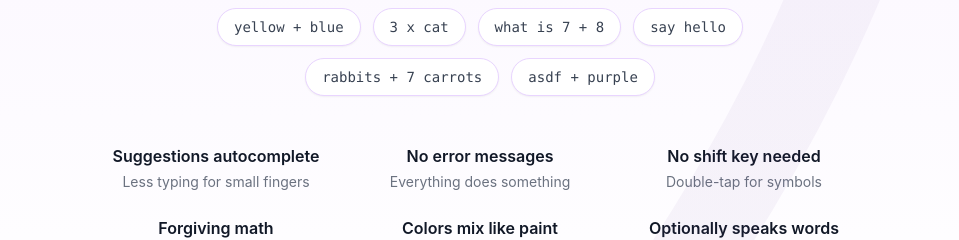
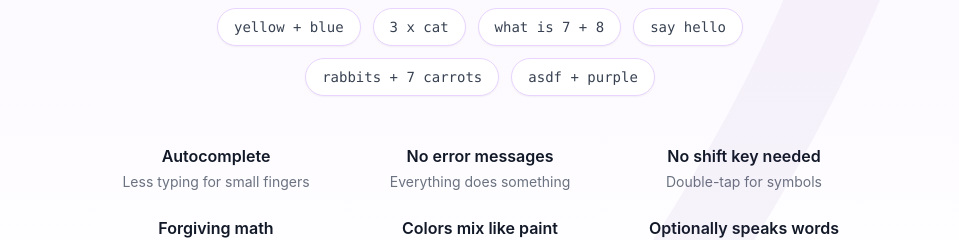
Before and after one commit to purplecomputerorg/landing, a Next.js app: page / in a window 1280 px wide. Shown: the part 4618-4858 px from the top of the page, without its empty margins (160-1119 px from the left). Built offline with nearby package versions, Linux system fonts and the light colour scheme.

Commit message:
Shorten autocomplete

```diff
--- a/src/components/LittleThings.tsx
+++ b/src/components/LittleThings.tsx
@@ -23,7 +23,7 @@ const colorMixSubtext = (
 );
 
 const details: { text: string; subtext: React.ReactNode }[] = [
-  { text: 'Suggestions autocomplete', subtext: 'Less typing for small fingers' },
+  { text: 'Autocomplete', subtext: 'Less typing for small fingers' },
   { text: 'No error messages', subtext: 'Everything does something' },
   { text: 'No shift key needed', subtext: 'Double-tap for symbols' },
   { text: 'Forgiving math', subtext: "Typos don't break calculations" },
```
